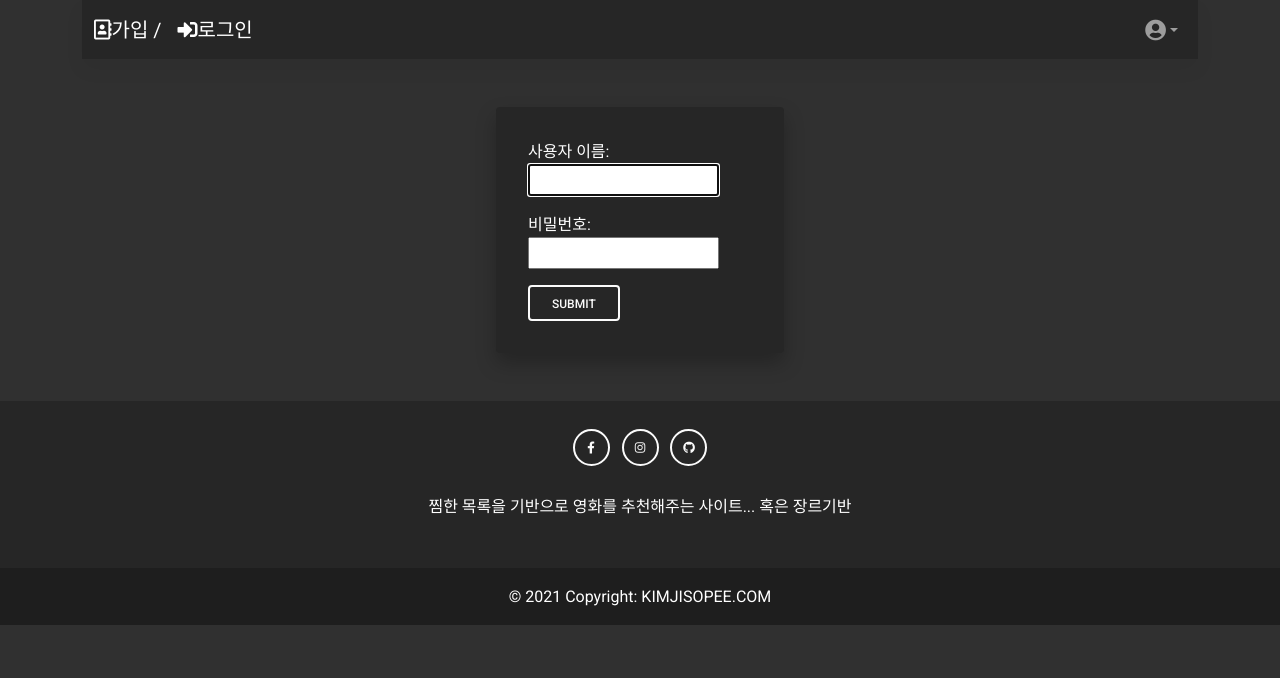
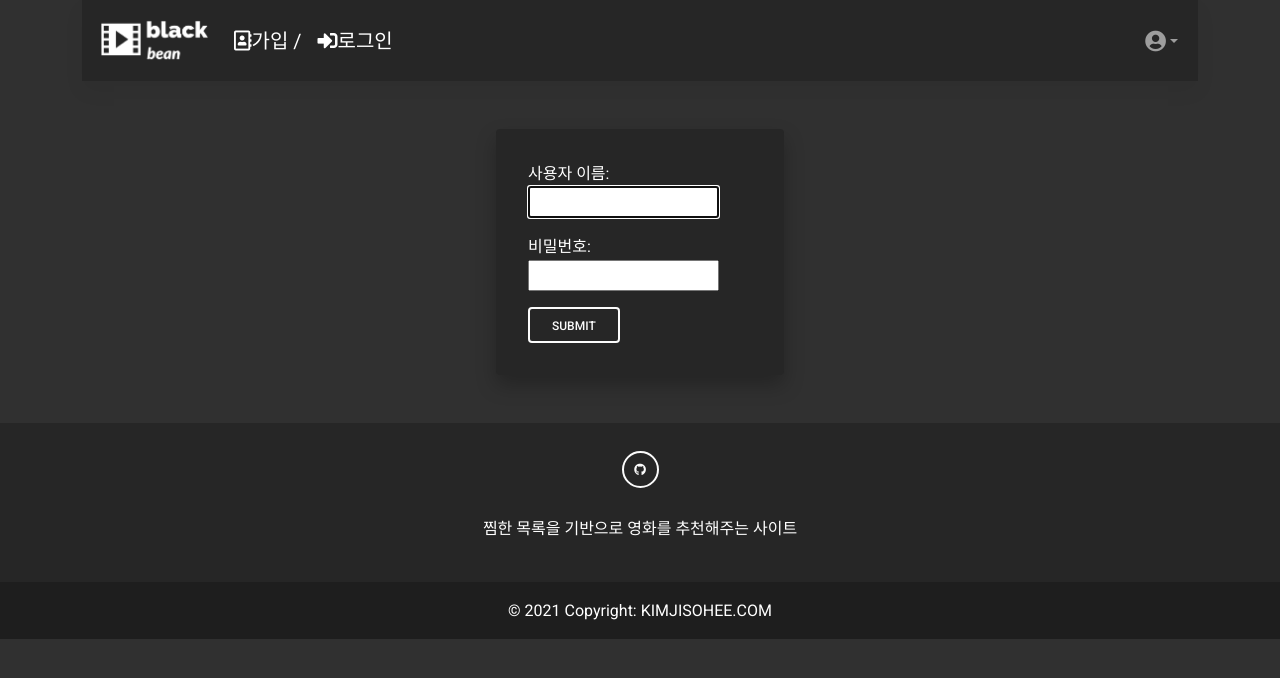
Before and after one commit to flykimjiwon/Movie_recommend_pjt, a Django app: page /accounts/login/?next=/movies/blackbean/admin/ in a window 1280 px wide. Shown: the top 678 px of the page. Run offline with Django 3.2, Linux system fonts and the light colour scheme.

Commit message:
logo 추가

```diff
--- a/movies/templates/movies/blackbean.html
+++ b/movies/templates/movies/blackbean.html
@@ -1,8 +1,8 @@
 {% extends 'base.html' %}
-
+{% load static %}
 {% block content %}
 <br>
-<h1><i class="fas fa-thumbs-up"></i>검은콩추천</h1>
+<h1><img src="{% static 'images/blackbean.png' %}" width='50'> 검은콩추천</h1>
 <div class='fs-5' style='color:gray'>찜목록을 기반으로 검은콩이 {{ results |length}} 가지의 영화를 추천드려요</div>
 <br>
 
--- a/templates/base.html
+++ b/templates/base.html
@@ -24,24 +24,29 @@
     />
     <!-- Dark MDB theme -->
 
-    <link rel="stylesheet" href="    {% static 'css/mdb.dark.min.css'%}"/>
+    <link rel="stylesheet" href="{% static 'css/mdb.dark.min.css'%}"/>
     <!-- Regular MDB theme -->
 
 
   </head>
   <body>
     <!-- Start your project here-->
-<div class="container ">
+  <!-- logo -->
 
+
+  <div class="container ">
     <nav class="navbar navbar-expand-lg navbar-dark bg-dark ">
 
     <div class="container-fluid">
+    <a class="navbar-brand" href='#'><img src="{% static 'images/Beanlogo-2.png' %}" width='120'></a>
     {% if user.is_authenticated %}
       <a class="navbar-brand" href="{% url 'movies:index'%}"><i class="fas fa-tv"></i>영화목록 /</a>
       <a class="navbar-brand" href="{% url 'community:index'%}"><i class="fas fa-users"></i>커뮤니티 /</a>
       <a class="navbar-brand" href="{% url 'movies:recommended'%}"><i class="fas fa-dice"></i> 랜덤추천 /</a>
       <a class="navbar-brand" href="{% url 'movies:recoreco'%}"><i class="fas fa-thumbs-up"></i>장르추천 /</a>
-      <a class="navbar-brand" href="{% url 'movies:blackbean' user %}"><i class="fas fa-thumbs-up"></i>검은콩추천</a>
+      <a class="navbar-brand" href="{% url 'movies:blackbean' user %}">
+        <img src="{% static 'images/blackbean.png' %}" width='25'>검은콩추천
+      </a>
       <ul class="navbar-nav ms-auto">
       <!-- Avatar -->
       <li class="nav-item dropdown">
@@ -93,9 +98,6 @@
         <li>
             <a class="dropdown-item" href="{% url 'accounts:login' %}"> 로그인</a>
           </li>
-
-
-
         </ul>
       </li>
     </ul>
@@ -103,8 +105,6 @@
       {% endif %}
 
     </nav>
-
-
 
     {% block content %}
     {% endblock %}
@@ -116,31 +116,17 @@
   <div class="container p-4">
     <!-- Section: Social media -->
     <section class="mb-4">
-      <!-- Facebook -->
-      <a class="btn btn-outline-light btn-floating m-1" href="#!" role="button"
-        ><i class="fab fa-facebook-f"></i
-      ></a>
-
-      <!-- Instagram -->
-      <a class="btn btn-outline-light btn-floating m-1" href="#!" role="button"
-        ><i class="fab fa-instagram"></i
-      ></a>
-
-
-
       <!-- Github -->
-      <a class="btn btn-outline-light btn-floating m-1" href="#!" role="button"
+      <a class="btn btn-outline-light btn-floating m-1" href="https://lab.ssafy.com/flykimjiwun/pjt-final" role="button"
         ><i class="fab fa-github"></i
       ></a>
     </section>
     <!-- Section: Social media -->
 
-
-
     <!-- Section: Text -->
-    <section class="mb-4">
+    <section class="mb-2">
       <p>
-        찜한 목록을 기반으로 영화를 추천해주는 사이트... 혹은 장르기반
+        찜한 목록을 기반으로 영화를 추천해주는 사이트
       </p>
     </section>
     <!-- Section: Text -->
@@ -152,7 +138,7 @@
   <!-- Copyright -->
   <div class="text-center p-3" style="background-color: rgba(0, 0, 0, 0.2);">
     © 2021 Copyright:
-    <a class="text-white" href="http://127.0.0.1:8000/">KIMJISOPEE.COM</a>
+    <a class="text-white" href="http://127.0.0.1:8000/">KIMJISOHEE.COM</a>
   </div>
   <!-- Copyright -->
 </footer>
```
Also changed, not shown: db.sqlite3, static/images/Beanlogo-1.png (added), static/images/Beanlogo-2.png (added), static/images/blackbean.png (added).
